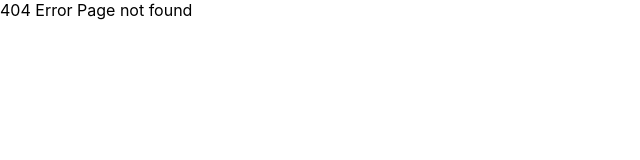
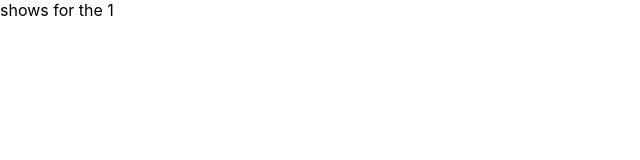
Before and after one commit to Vj-is-brand/box-office-app, a React (Create React App) app: page /shows/1 in a window 1280 px wide. Before the commit this address had no page. Shown: the top 160 px of the page, without its empty margins (0-640 px from the left). Built offline with nearby package versions, Linux system fonts and the light colour scheme.

Commit message:
created dynamic show page

```diff
--- a/src/App.jsx
+++ b/src/App.jsx
@@ -1,6 +1,7 @@
 import { BrowserRouter, Routes, Route } from 'react-router-dom';
 import MainLayout from './components/MainLayout';
 import Home from './pages/Home';
+import Show from './pages/shows';
 import Starred from './pages/Starred';
 
 const App = () => {
@@ -11,6 +12,8 @@
           <Route path="/" element={<Home />} />
           <Route path="/starred" element={<Starred />} />
         </Route>
+
+        <Route path="/shows/:showId" element={<Show/>} />
         <Route path="*" element={<div>404 Error Page not found</div>} />
       </Routes>
     </BrowserRouter>
--- a/src/components/shows/ShowCard.jsx
+++ b/src/components/shows/ShowCard.jsx
@@ -8,7 +8,7 @@
         <h1>{name}</h1>
         <div>{summaryStripped}</div>
 
-        <Link>read more</Link>
+        <Link to={`/shows/${id}`}>Read more</Link>
         <button type="button">star me</button>
     </div>
 }
--- a/src/pages/Home.jsx
+++ b/src/pages/Home.jsx
@@ -36,7 +36,7 @@
     }
 
     if(apiData?.length === 0 ){
-     return <div>No result found - 404</div>
+     return <div>No result found</div>
     }
 
     if (apiData) {
--- /dev/null
+++ b/src/pages/shows.jsx
@@ -0,0 +1,8 @@
+import { useParams } from 'react-router-dom';
+const Show = () => {
+    const {showId } = useParams();
+    console.log(showId);
+    return <div>shows for the {showId}</div>
+}
+
+export default Show;
```
